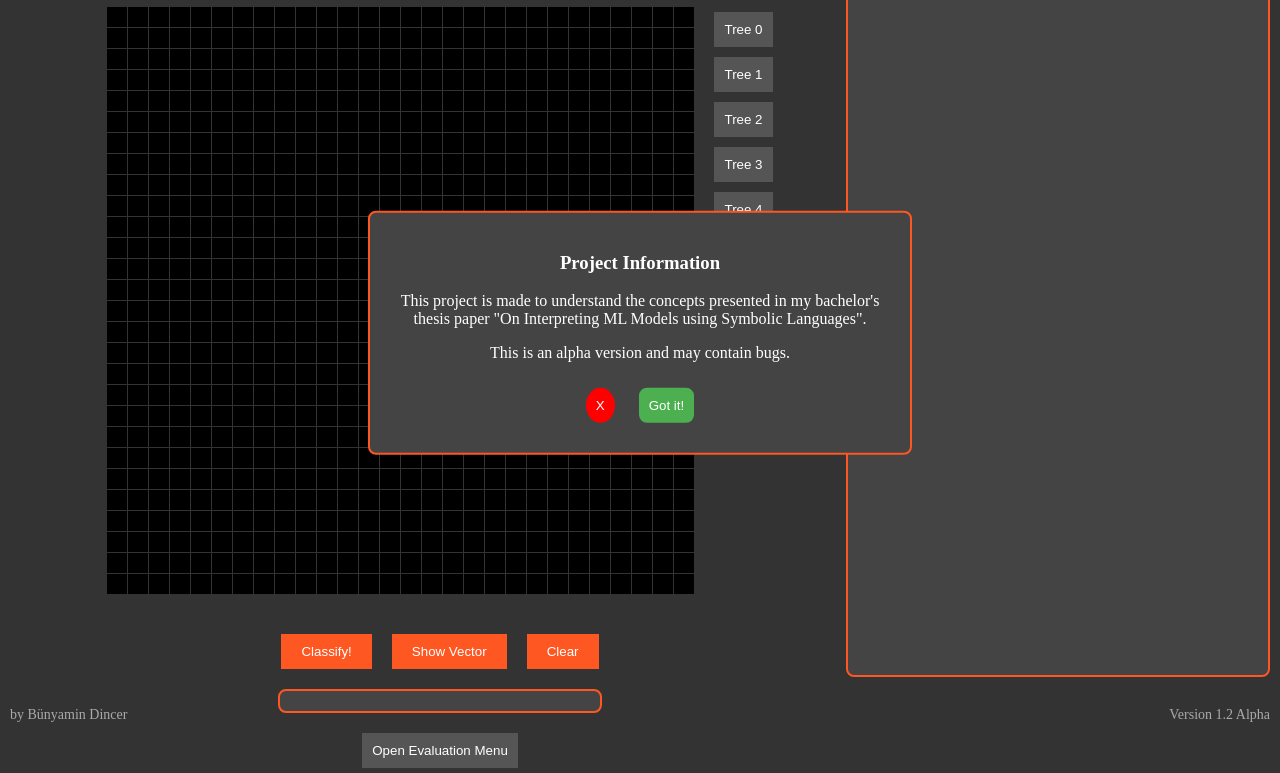
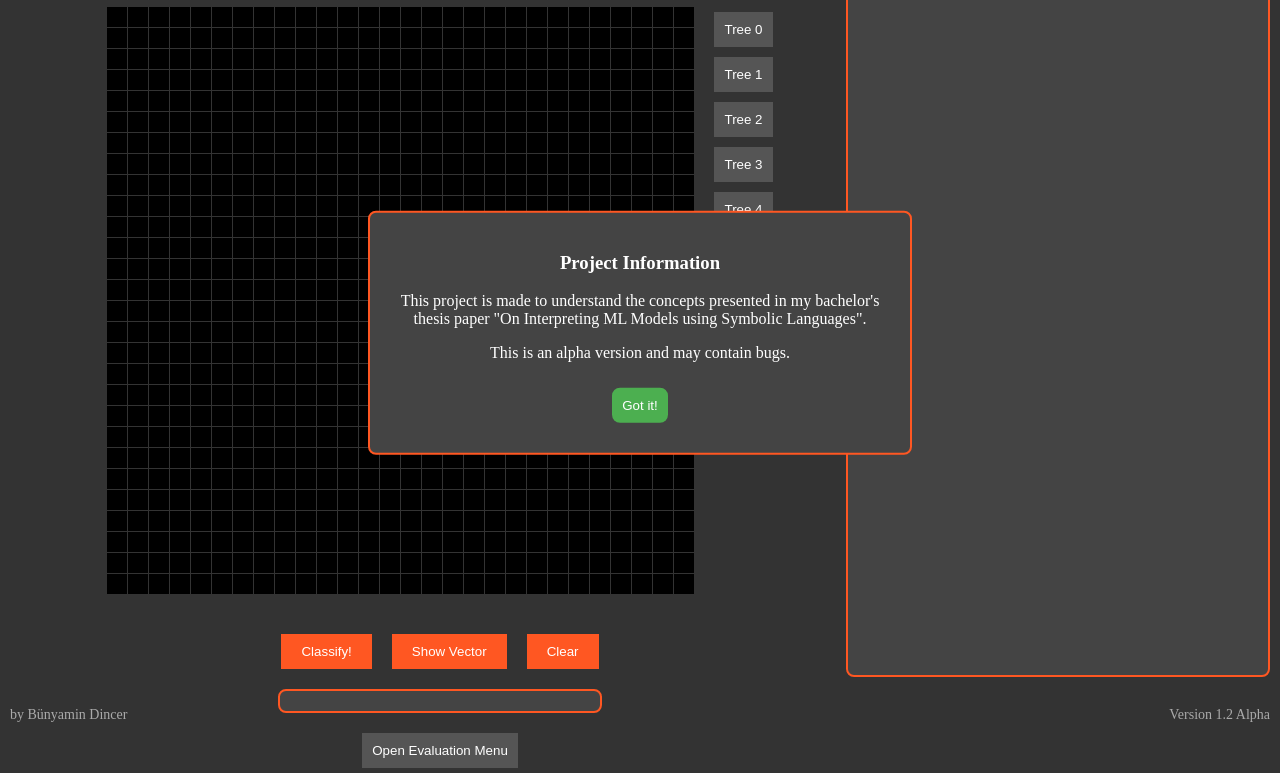
Before and after one commit to bunidin/mnist-dt-evaluation, a plain HTML site: page index.html in a window 1280 px wide. Shown: the part 67-840 px from the top of the page. Drawn offline with Linux system fonts and the light colour scheme.

Commit message:
Update index.html

```diff
--- a/index.html
+++ b/index.html
@@ -254,17 +254,13 @@
             z-index: 1100;
             text-align: center;
         }
-        .initial-popup .close-btn, .initial-popup .got-it-btn {
-            background-color: #ff0000;
+        .initial-popup .got-it-btn {
+            background-color: #4CAF50;
             color: #fff;
             border: none;
             cursor: pointer;
             padding: 10px;
             margin: 10px;
-            border-radius: 50%;
-        }
-        .initial-popup .got-it-btn {
-            background-color: #4CAF50;
             border-radius: 8px;
         }
     </style>
@@ -328,7 +324,6 @@
         <h3>Project Information</h3>
         <p>This project is made to understand the concepts presented in my bachelor's thesis paper "On Interpreting ML Models using Symbolic Languages".</p>
         <p>This is an alpha version and may contain bugs.</p>
-        <button class="close-btn" onclick="closeInitialPopup()">X</button>
         <button class="got-it-btn" onclick="closeInitialPopup()">Got it!</button>
     </div>
 </div>
```
